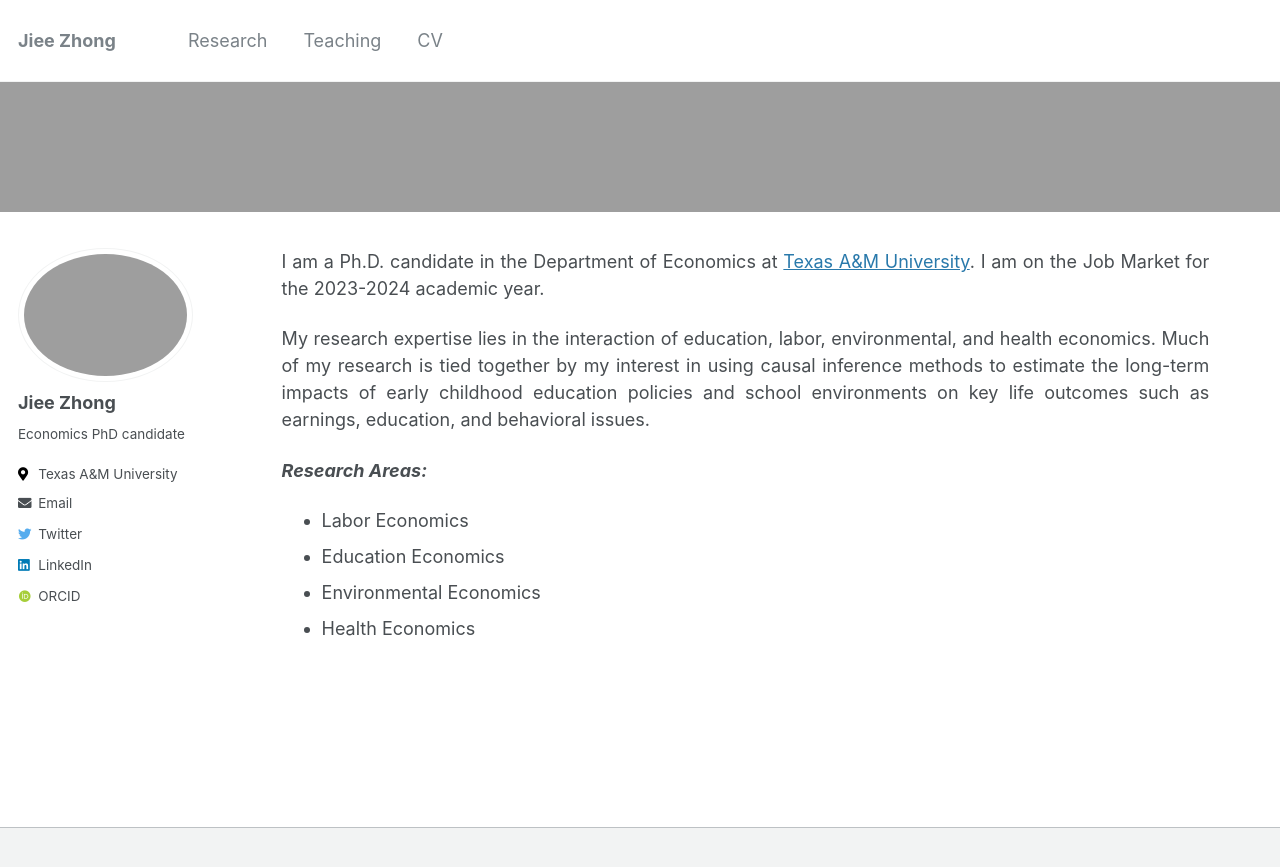
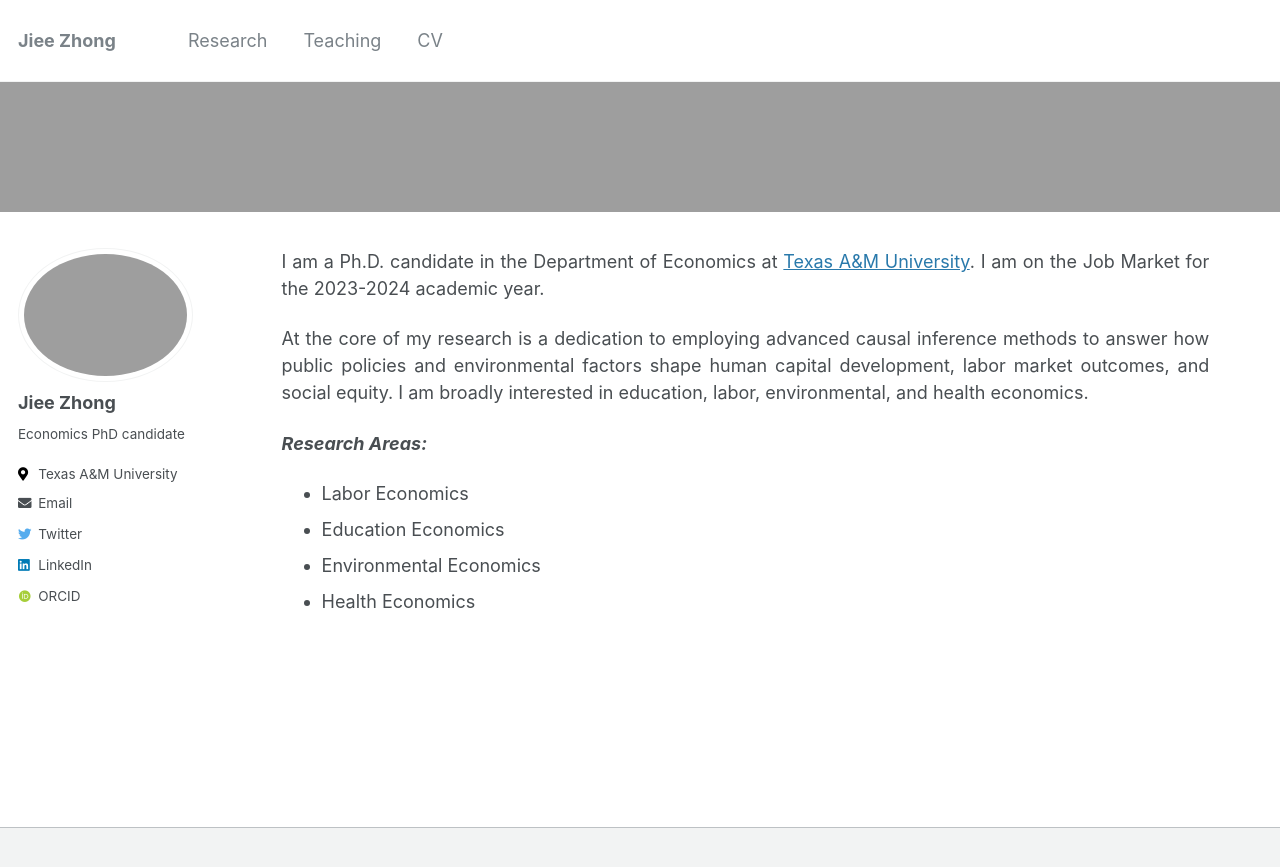
Before and after one commit to jieezhong/jieezhong.github.io, a Jekyll site: the page built from _pages/about.md, in a window 1280 px wide. Shown: the top 867 px of the page. Built offline with Jekyll 4.4.1, drawn with Linux system fonts in a browser that asks for light colours; some web fonts are replaced.

Commit message:
Update about.md

```diff
--- a/_pages/about.md
+++ b/_pages/about.md
@@ -7,7 +7,7 @@ header:
 
 I am a Ph.D. candidate in the Department of Economics at [Texas A&M University](https://liberalarts.tamu.edu/economics/). I am on the Job Market for the 2023-2024 academic year.
 
-My research expertise lies in the interaction of education, labor, environmental, and health economics. Much of my research is tied together by my interest in using causal inference methods to estimate the long-term impacts of early childhood education policies and school environments on key life outcomes such as earnings, education, and behavioral issues.
+At the core of my research is a dedication to employing advanced causal inference methods to answer how public policies and environmental factors shape human capital development, labor market outcomes, and social equity. I am broadly interested in education, labor, environmental, and health economics.
 
 ***Research Areas:***
 - Labor Economics
```
